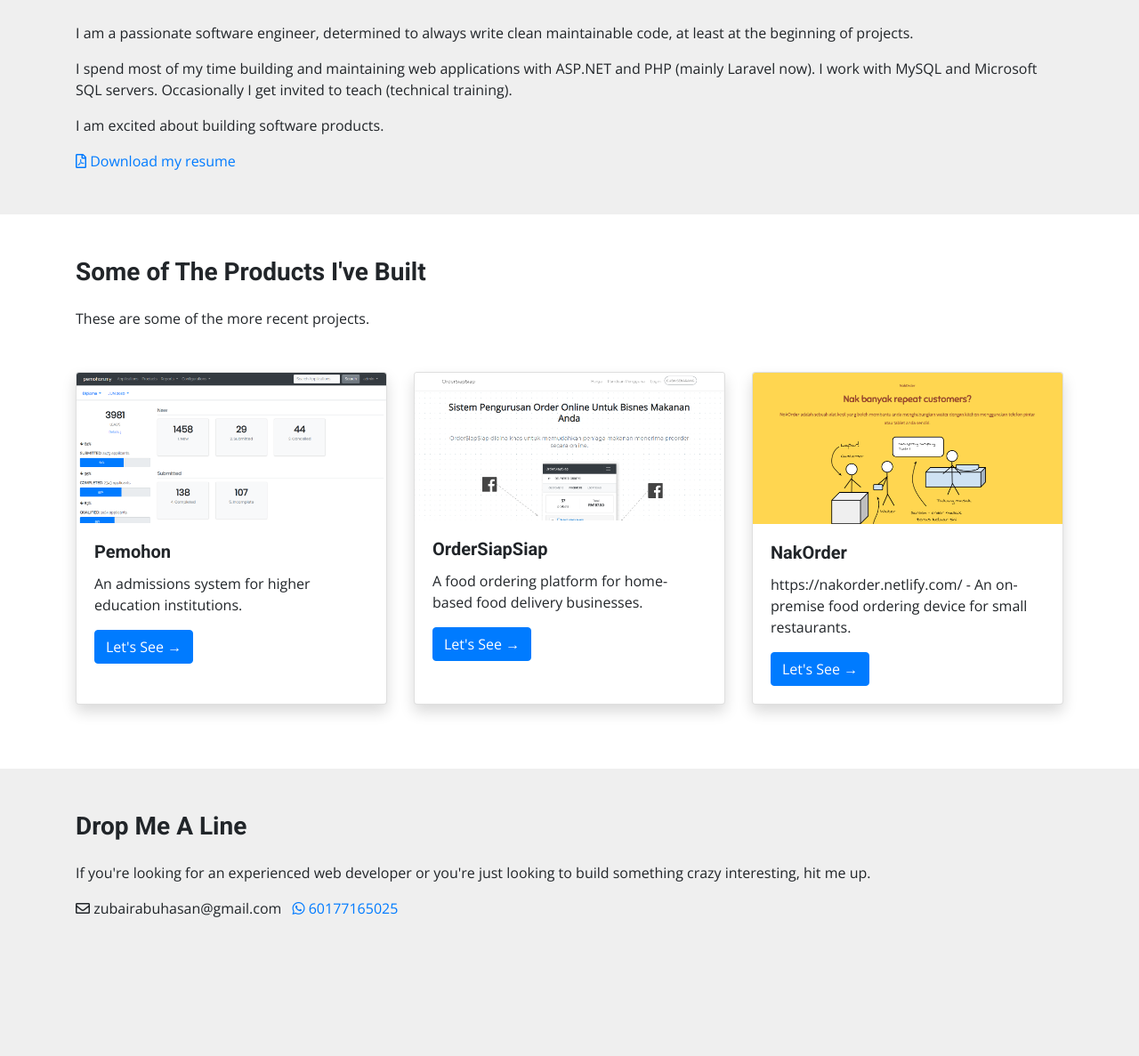
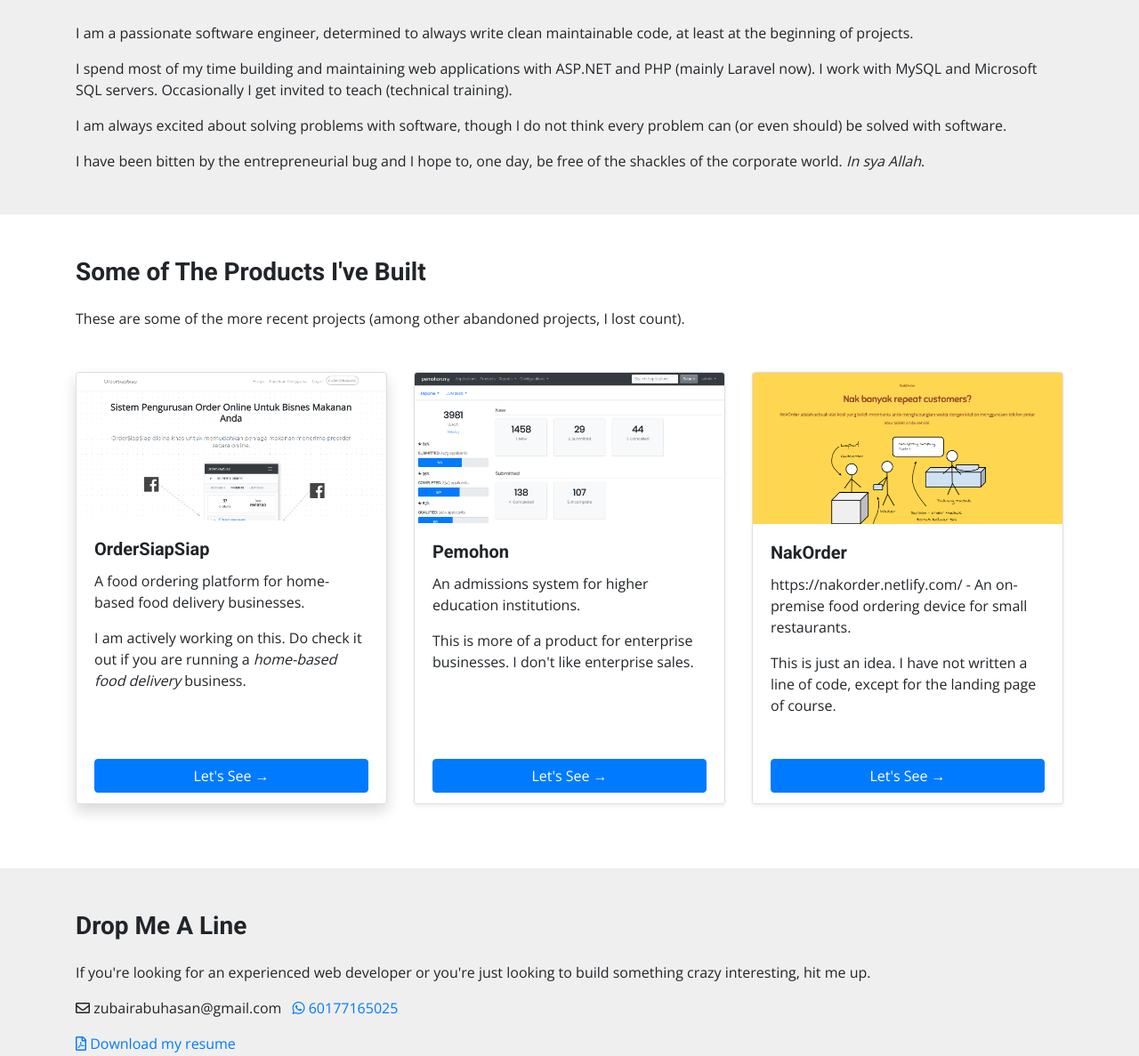
Before and after one commit to 3ub41r/tulisankod.my, a plain HTML site: page index.html in a window 1280 px wide. Shown: the part 220-1407 px from the top of the page at 89% size. Before the commit the page ends 1301 px from the top, so only its background shows below. Drawn offline with nearby package versions, Linux system fonts and the light colour scheme.

Commit message:
Amend copy

```diff
--- a/index.html
+++ b/index.html
@@ -28,31 +28,22 @@
         </p>
 
         <p>
-            I am excited about building software products.
+            I am always excited about solving problems with software, though I do not think every problem can (or even should) be solved with software.
         </p>
-
-        <a href="resume.pdf">
-            <i class="far fa-file-pdf"></i> Download my resume
-        </a>
+        <p>
+            I have been bitten by the entrepreneurial bug and I hope to, one day, be free of the shackles of the corporate world. <em>In sya Allah</em>.
+        </p>
     </div>
 
     <div class="my-5 py-4 bg-white">
         <div class="container">
             <h3 class="my-4">Some of The Products I've Built</h3>
 
-            <p>These are some of the more recent projects.</p>
+            <p>
+                These are some of the more recent projects (among other abandoned projects, I lost count).
+            </p>
 
             <div class="card-deck my-5">
-                <div class="card shadow">
-                    <img src="images/pemohonmy.png" class="card-img-top" alt="...">
-                    <div class="card-body">
-                        <h5 class="card-title">Pemohon</h5>
-                        <p class="card-text">
-                            An admissions system for higher education institutions.
-                        </p>
-                        <a href="https://pemohon.my/" class="btn btn-primary">Let's See &rarr;</a>
-                    </div>
-                </div>
                 <div class="card shadow">
                     <img src="images/ordersiapsiapmy.png" class="card-img-top" alt="...">
                     <div class="card-body">
@@ -60,17 +51,42 @@
                         <p class="card-text">
                             A food ordering platform for home-based food delivery businesses.
                         </p>
-                        <a href="https://ordersiapsiap.my/" class="btn btn-primary">Let's See &rarr;</a>
+                        <p>
+                            I am actively working on this. Do check it out if you are running a <em>home-based food delivery</em> business.
+                        </p>
+                    </div>
+                    <div class="card-footer bg-white border-0">
+                        <a href="https://ordersiapsiap.my/" class="btn btn-primary btn-block">Let's See &rarr;</a>
                     </div>
                 </div>
-                <div class="card shadow">
+                <div class="card shadow-sm">
+                    <img src="images/pemohonmy.png" class="card-img-top" alt="...">
+                    <div class="card-body">
+                        <h5 class="card-title">Pemohon</h5>
+                        <p class="card-text">
+                            An admissions system for higher education institutions.
+                        </p>
+                        <p>
+                            This is more of a product for enterprise businesses. I don't like enterprise sales.
+                        </p>
+                    </div>
+                    <div class="card-footer bg-white border-0">
+                        <a href="https://pemohon.my/" class="btn btn-primary btn-block">Let's See &rarr;</a>
+                    </div>
+                </div>
+                <div class="card shadow-sm">
                     <img src="images/nakorder.png" class="card-img-top" alt="...">
                     <div class="card-body">
                         <h5 class="card-title">NakOrder</h5>
                         <p class="card-text">
                             https://nakorder.netlify.com/ - An on-premise food ordering device for small restaurants.
                         </p>
-                        <a href="https://nakorder.netlify.app/" class="btn btn-primary">Let's See &rarr;</a>
+                        <p>
+                            This is just an idea. I have not written a line of code, except for the landing page of course.
+                        </p>
+                    </div>
+                    <div class="card-footer bg-white border-0">
+                        <a href="https://nakorder.netlify.app/" class="btn btn-primary btn-block">Let's See &rarr;</a>
                     </div>
                 </div>
             </div>
@@ -95,6 +111,9 @@
                     </a>
                 </li>
             </ul>
+            <a href="resume.pdf">
+                <i class="far fa-file-pdf"></i> Download my resume
+            </a>
         </div>
     </div>
 
```
